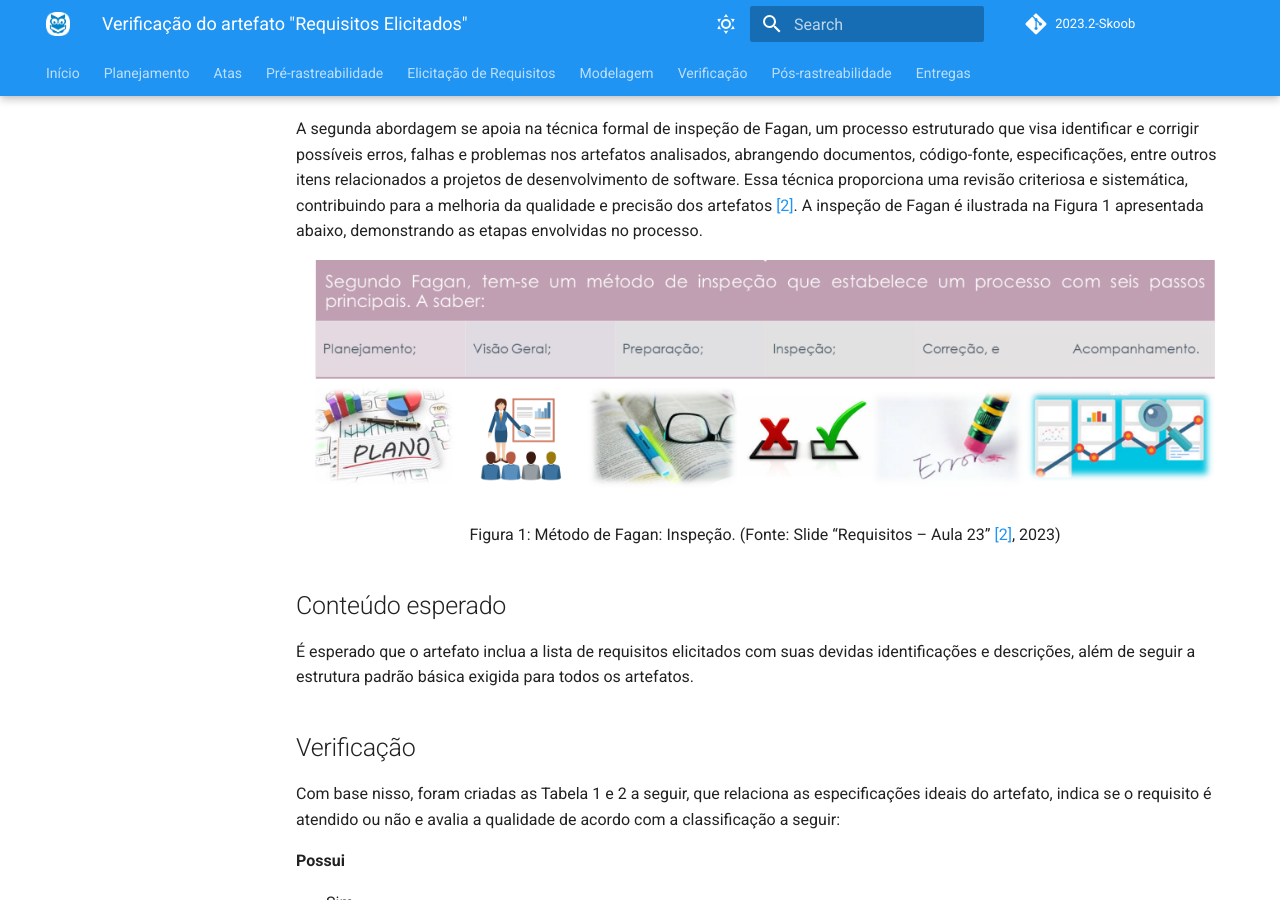
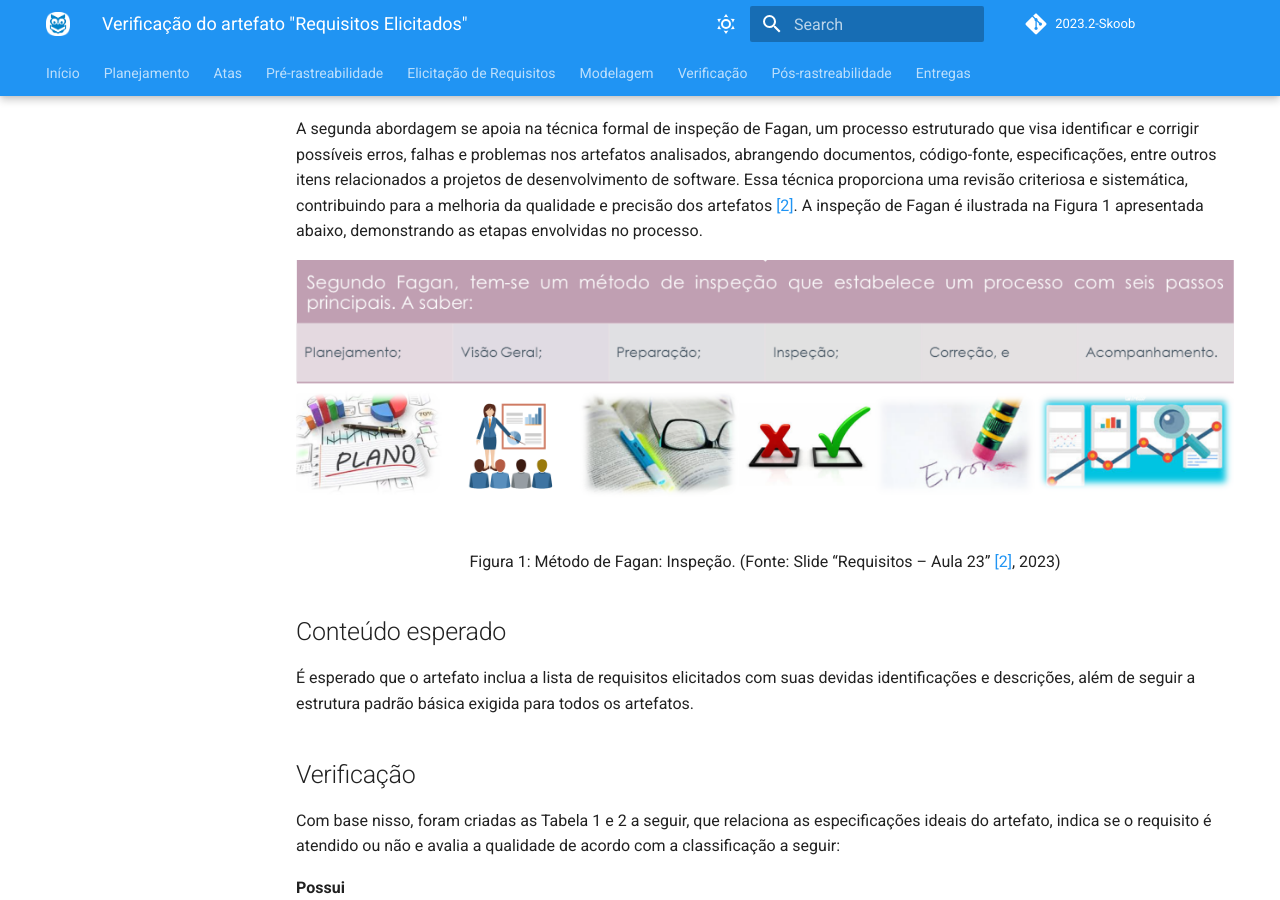
Before and after one commit to Requisitos-de-Software/2023.2-Skoob, an MkDocs documentation site: the page built from docs/verificacao/grupo6/requisitos_6.md, in a window 1280 px wide and 900 px high, scrolled down 660 px. Built offline with MkDocs 1.6.1 and Material for MkDocs 9.7.7, drawn with Linux system fonts in a browser that asks for light colours; comment, search, counter and statistics services are not loaded.

Commit message:
Update requisitos_6.md

```diff
--- a/docs/verificacao/grupo6/requisitos_6.md
+++ b/docs/verificacao/grupo6/requisitos_6.md
@@ -15,9 +15,7 @@ A primeira é fundamentada nos critérios de avaliação presentes no [plano de
 
 A segunda abordagem se apoia na técnica formal de inspeção de Fagan, um processo estruturado que visa identificar e corrigir possíveis erros, falhas e problemas nos artefatos analisados, abrangendo documentos, código-fonte, especificações, entre outros itens relacionados a projetos de desenvolvimento de software. Essa técnica proporciona uma revisão criteriosa e sistemática, contribuindo para a melhoria da qualidade e precisão dos artefatos <a id="b" href="#bb">[2]</a>. A inspeção de Fagan é ilustrada na Figura 1 apresentada abaixo, demonstrando as etapas envolvidas no processo.
 
-<div style="text-align: center;">
-    <img src="../../Fagan.png" alt="image" width="900"/>
-</div>
+![Inspeção Fagan](../Fagan.png)
 
 <div style="text-align: center;">
     Figura 1: Método de Fagan: Inspeção. (Fonte: Slide “Requisitos – Aula 23” <a id="b" href="#bb">[2]</a>, 2023)
```
